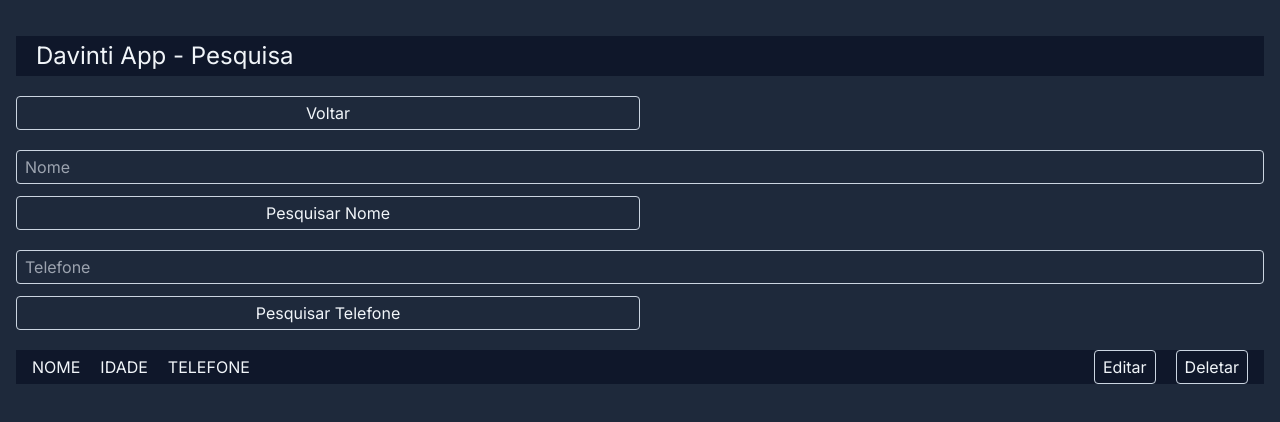
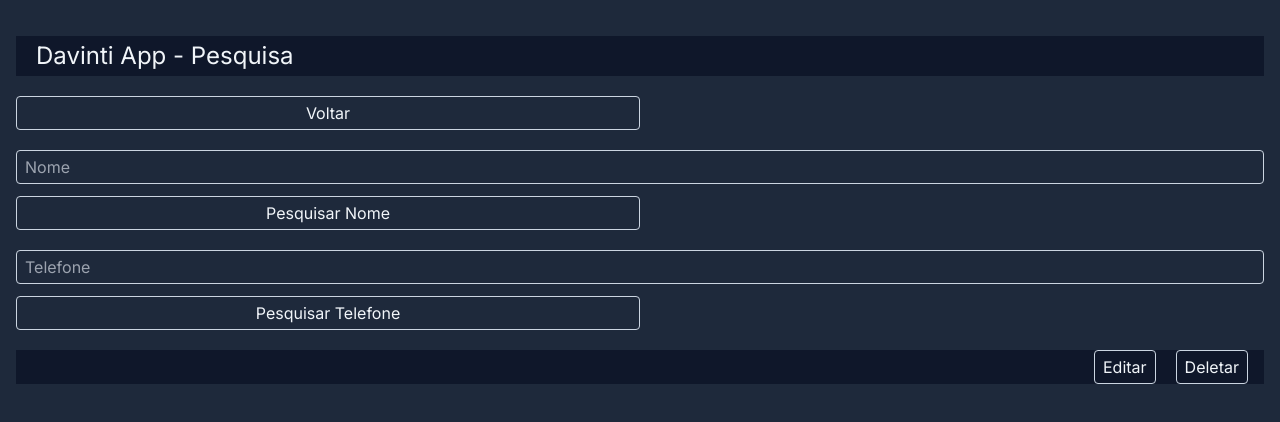
Before and after one commit to DAmalek/davinti-project, a Next.js app in the folder frontend/: page /search in a window 1280 px wide. Shown: the top 422 px of the page. Built offline with nearby package versions, Linux system fonts and the light colour scheme.

Commit message:
FEAT: find by name frontend

```diff
--- a/frontend/src/app/page.tsx
+++ b/frontend/src/app/page.tsx
@@ -4,8 +4,14 @@ import { LinkBtn } from "@/components/LinkBtn";
 import axios from "axios";
 import React, { useState } from "react";
 
+type RegistrationForm = {
+  NOME: string;
+  IDADE: number | string;
+  NUMERO: string;
+};
+
 export default function Home() {
-  const [form, setForm] = useState({});
+  const [form, setForm] = useState({ NOME: "", IDADE: "", NUMERO: "" });
 
   function handleChange(e: React.ChangeEvent<HTMLInputElement>) {
     setForm({ ...form, [e.target.name]: e.target.value });
@@ -14,8 +20,17 @@ export default function Home() {
   async function handleSubmit(e: React.FormEvent<HTMLFormElement>) {
     e.preventDefault();
 
+    const body = {
+      ...form,
+      IDADE: Number(form.IDADE),
+    };
+
     try {
-      await axios.post("http://localhost:5000/contacts", form);
+      const registration = await axios.post(
+        "http://localhost:5000/contacts",
+        body
+      );
+      alert(registration.statusText);
     } catch (error: any) {
       alert(error.message);
       console.log(error);
@@ -34,6 +49,7 @@ export default function Home() {
           name="NOME"
           type="text"
           onChange={handleChange}
+          required
         />
         <input
           className="border border-slate-300 bg-transparent rounded px-2 py-1 focus-within:border-slate-100 "
@@ -41,6 +57,7 @@ export default function Home() {
           name="IDADE"
           type="text"
           onChange={handleChange}
+          required
         />
         <input
           className="border border-slate-300 bg-transparent rounded px-2 py-1 focus-within:border-slate-100 "
@@ -48,6 +65,7 @@ export default function Home() {
           name="NUMERO"
           type="text"
           onChange={handleChange}
+          required
         />
 
         <div className=" flex mt-6">
--- a/frontend/src/app/search/page.tsx
+++ b/frontend/src/app/search/page.tsx
@@ -1,11 +1,33 @@
 "use client";
 import { Header } from "@/components/Header";
 import { LinkBtn } from "@/components/LinkBtn";
-import React from "react";
+import axios from "axios";
+import React, { useState } from "react";
+
+type ContactObj = {
+  ID: number;
+  NOME: string;
+  IDADE: number;
+  telefone: [{ ID: number; IDCONTATO: number; NUMERO: string }];
+};
 
 export default function Search() {
+  const [nome, setNome] = useState("");
+  const [numero, setNumero] = useState("");
+  const [contato, setContato] = useState<ContactObj>();
+
+  console.log(contato?.telefone[0].NUMERO);
+
   async function handleNameSearch(e: React.FormEvent<HTMLFormElement>) {
     e.preventDefault();
+
+    try {
+      const search = await axios.get(`http://localhost:5000/contacts/${nome}`);
+      setContato(search.data);
+      alert(search.statusText);
+    } catch (error: any) {
+      alert(error.message);
+    }
   }
   return (
     <>
@@ -17,6 +39,8 @@ export default function Search() {
           placeholder="Nome"
           name="NOME"
           type="text"
+          onChange={(e) => setNome(e.target.value)}
+          required
         />
         <button
           className=" w-1/2 border border-slate-300 px-2 py-1 rounded  hover:bg-green-800 focus-within:bg-slate-700 outline-none "
@@ -31,6 +55,8 @@ export default function Search() {
           placeholder="Telefone"
           name="NUMERO"
           type="text"
+          onChange={(e) => setNome(e.target.value)}
+          required
         />
         <button
           className=" w-1/2 border border-slate-300 px-2 py-1 rounded  hover:bg-green-800 focus-within:bg-slate-700 outline-none "
@@ -42,9 +68,9 @@ export default function Search() {
       <ul className="bg-slate-900 px-4">
         <li className="flex gap-3 justify-between items-center">
           <div className="flex gap-5">
-            <div>NOME</div>
-            <div>IDADE</div>
-            <div>TELEFONE</div>
+            <div>{contato?.NOME}</div>
+            <div>{contato?.IDADE}</div>
+            <div>{contato?.telefone[0].NUMERO}</div>
           </div>
           <div className="flex gap-5 ">
             <button
```
